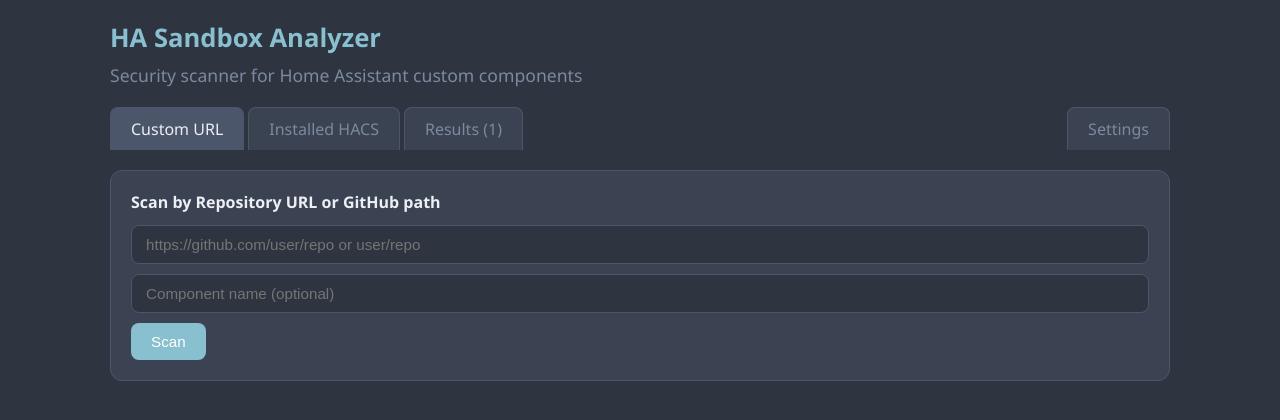
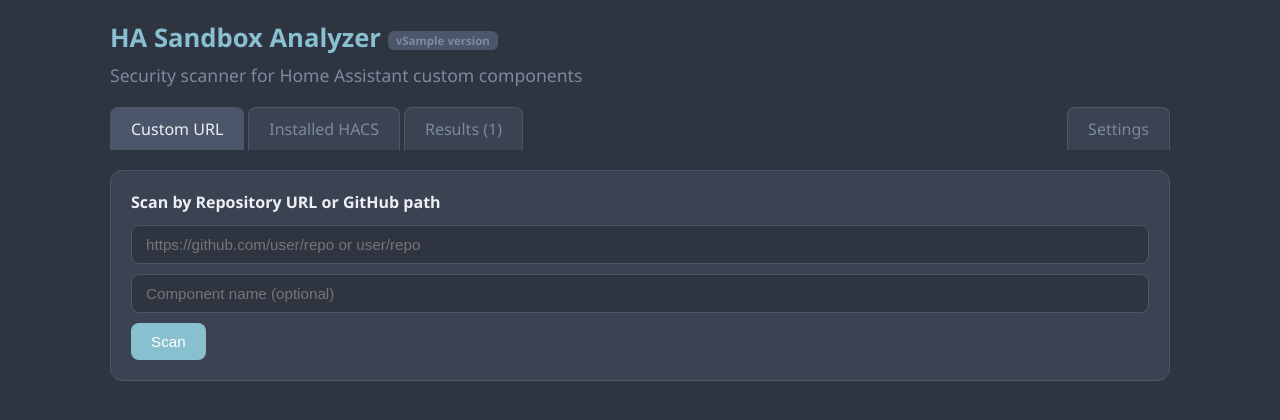
Before and after one commit to jrx-code/ha-security-sandbox, a FastAPI app: template ha-sandbox/app/web/templates/index.html in a window 1280 px wide. Shown: the top 420 px of the page. Run offline with FastAPI, Linux system fonts and the light colour scheme; the template is opened without the code that fills it: most values are stand-ins (such as "Sample title", 1, 10 or a date in 2020); parts of the project's set-up code (start-up, migrations or seed data) failed here and were passed over.

Commit message:
v0.5.1: Fix active scans, add version tag and severity sorting
- Remove completed jobs from active_jobs dict (fixes lingering spinner)
- Show red badge for failed scans instead of spinner
- Display version tag in UI headers (index + settings)
- Sort findings by severity in report details (critical first)
- Auto-refresh correctly detects scan completion

Co-Authored-By: Claude Opus 4.6 <noreply@anthropic.com>

```diff
--- a/ha-sandbox/app/main.py
+++ b/ha-sandbox/app/main.py
@@ -67,10 +67,7 @@ async def _run_scan_background(repo_url: str, name: str):
     _active_jobs[job_id] = {"status": "running", "name": name, "url": repo_url}
     try:
         job = await run_scan(repo_url, name)
-        _active_jobs[job_id] = {
-            "status": job.status.value, "name": job.name,
-            "score": job.ai_score, "findings": len(job.findings),
-        }
+        _active_jobs.pop(job_id, None)
     except Exception as e:
         _active_jobs[job_id] = {"status": "failed", "error": str(e)}
 
@@ -79,7 +76,7 @@ async def _run_scan_background(repo_url: str, name: str):
 
 def _ctx(request: Request, extra: dict | None = None) -> dict:
     """Build template context with ingress base path."""
-    ctx = {"request": request, "base": getattr(request.state, "ingress_path", "")}
+    ctx = {"request": request, "base": getattr(request.state, "ingress_path", ""), "version": __version__}
     if extra:
         ctx.update(extra)
     return ctx
--- a/ha-sandbox/app/web/templates/index.html
+++ b/ha-sandbox/app/web/templates/index.html
@@ -87,7 +87,7 @@
 </head>
 <body>
 <div class="container">
-    <h1>HA Sandbox Analyzer</h1>
+    <h1>HA Sandbox Analyzer <span style="font-size:0.45em;background:var(--primary);padding:2px 8px;border-radius:6px;vertical-align:middle;color:var(--text-muted)">v{{ version }}</span></h1>
     <h2>Security scanner for Home Assistant custom components</h2>
 
     <div class="tabs">
@@ -130,7 +130,11 @@
             {% for name, info in active_jobs.items() %}
             <div class="installed-item">
                 <span class="installed-name">{{ name }}</span>
+                {% if info.get('status') == 'failed' %}
+                <span class="badge badge-danger">failed</span>
+                {% else %}
                 <span class="badge badge-running"><span class="spinner"></span> {{ info.get('status', 'running') }}</span>
+                {% endif %}
             </div>
             {% endfor %}
         </div>
@@ -232,6 +236,8 @@ async function showReport(id) {
     document.getElementById('modal-title').textContent = r.name + ' — Score: ' + (r.ai_score || 'N/A') + '/10';
     let html = '<p style="margin-bottom:12px">' + (r.ai_summary || 'No AI summary') + '</p>';
     html += '<h4 style="margin:12px 0 8px">Findings (' + r.findings.length + ')</h4>';
+    const sevOrder = {critical: 0, high: 1, medium: 2, low: 3, info: 4};
+    r.findings.sort((a, b) => (sevOrder[a.severity] ?? 5) - (sevOrder[b.severity] ?? 5));
     r.findings.forEach(f => {
         html += `<div class="finding finding-${f.severity}">
             <span class="sev">${f.severity}</span> [${f.category}]
@@ -254,13 +260,15 @@ function closeModal() { document.getElementById('modal').classList.remove('open'
 document.getElementById('modal').addEventListener('click', e => { if (e.target.classList.contains('modal-bg')) closeModal(); });
 
 // Auto-refresh active scans
+let _hadRunning = {{ 'true' if active_jobs else 'false' }};
 setInterval(async () => {
     const resp = await fetch(BASE + '/api/status');
     const data = await resp.json();
-    const running = Object.values(data.active_jobs).some(j => j.status === 'running');
-    if (running) {
-        // Show subtle indicator
-    } else if (Object.keys(data.active_jobs).length > 0) {
+    const hasRunning = Object.values(data.active_jobs).some(j => j.status === 'running');
+    if (hasRunning) {
+        _hadRunning = true;
+    } else if (_hadRunning) {
+        _hadRunning = false;
         if (!location.hash) location.hash = 'results';
         location.reload();
     }
--- a/ha-sandbox/app/web/templates/settings.html
+++ b/ha-sandbox/app/web/templates/settings.html
@@ -73,7 +73,7 @@
 </head>
 <body>
 <div class="container">
-    <h1>Settings</h1>
+    <h1>Settings <span style="font-size:0.45em;background:var(--primary);padding:2px 8px;border-radius:6px;vertical-align:middle;color:var(--text-muted)">v{{ version }}</span></h1>
     <p class="subtitle"><a href="{{ base }}/">Back to Scanner</a></p>
 
     <!-- AI Provider -->
--- a/ha-sandbox/build.yaml
+++ b/ha-sandbox/build.yaml
@@ -2,4 +2,4 @@ build_from:
   amd64: ghcr.io/home-assistant/amd64-base-python:3.13
   aarch64: ghcr.io/home-assistant/aarch64-base-python:3.13
 args:
-  BUILD_VERSION: "0.5.0"
+  BUILD_VERSION: "0.5.1"
--- a/ha-sandbox/config.yaml
+++ b/ha-sandbox/config.yaml
@@ -1,5 +1,5 @@
 name: "HA Security Sandbox"
-version: "0.5.0"
+version: "0.5.1"
 slug: ha_security_sandbox
 description: "Security scanner for Home Assistant custom components — static analysis + AI review"
 url: "https://git.example.com/jrx-code/ha-sandbox"
```
Also changed, not shown: ha-sandbox/CHANGELOG.md.
